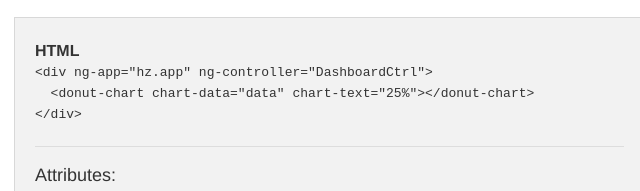
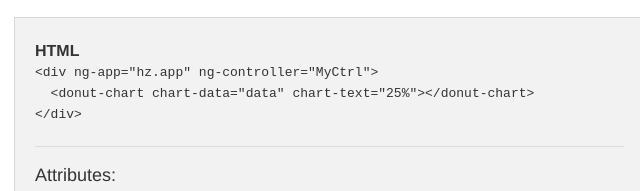
Before and after one commit to ongk/charts, a plain HTML site: page src/client/index.html in a window 1280 px wide. Shown: the part 130-321 px from the top of the page, 6-646 px from the left. Drawn offline with Linux system fonts and the light colour scheme.

Commit message:
Updated documentation

```diff
--- a/src/client/index.html
+++ b/src/client/index.html
@@ -22,7 +22,7 @@
     <ul class="small-block-grid-2">
       <li>
         <strong>HTML</strong>
-        <pre>&lt;div ng-app="hz.app" ng-controller="DashboardCtrl"&gt;</pre>
+        <pre>&lt;div ng-app="hz.app" ng-controller="MyCtrl"&gt;</pre>
         <pre>  &lt;donut-chart chart-data="data" chart-text="25%"&gt;&lt;/donut-chart&gt;</pre>
         <pre>&lt;/div&gt;</pre>
         <hr>
```
Also changed, not shown: README.md.
